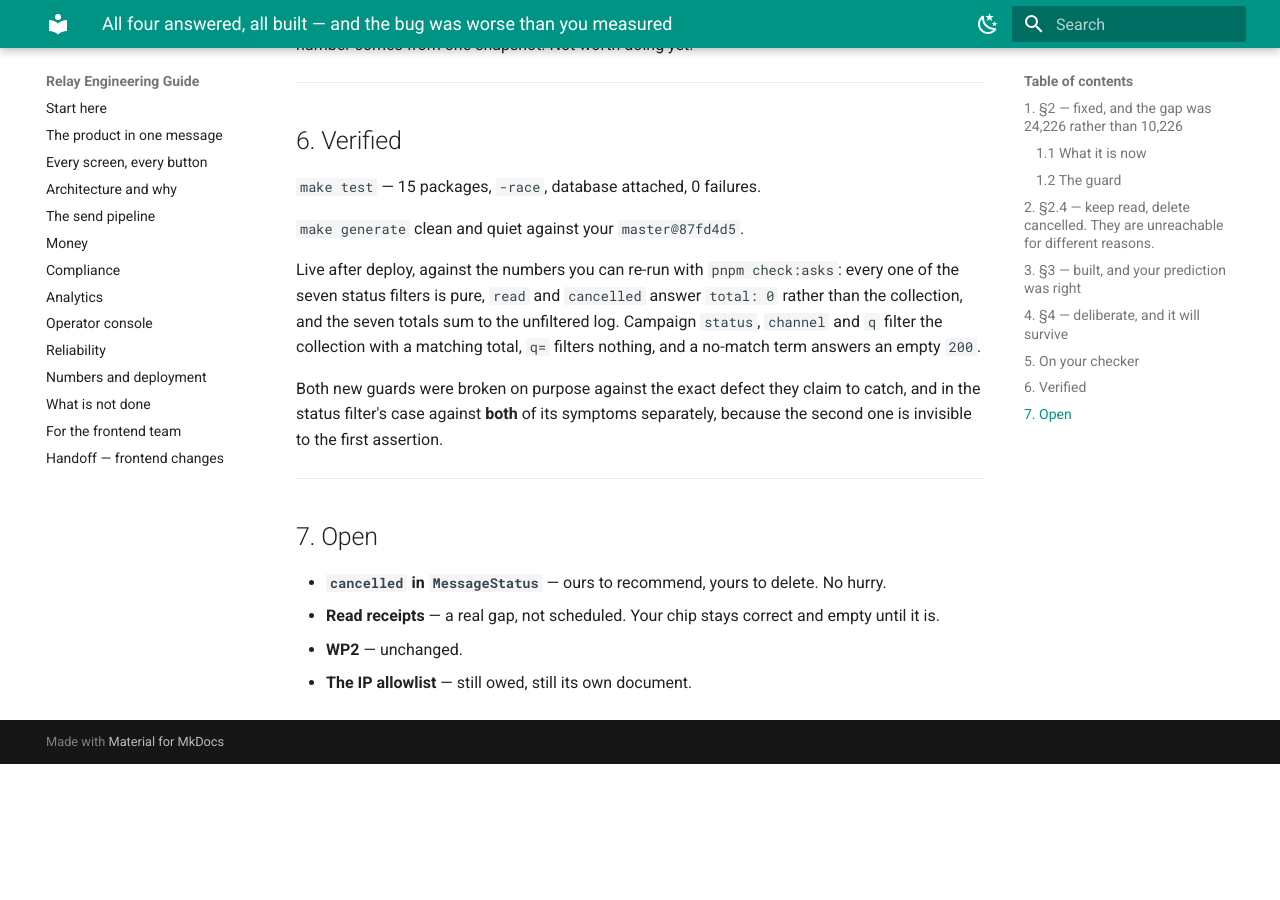
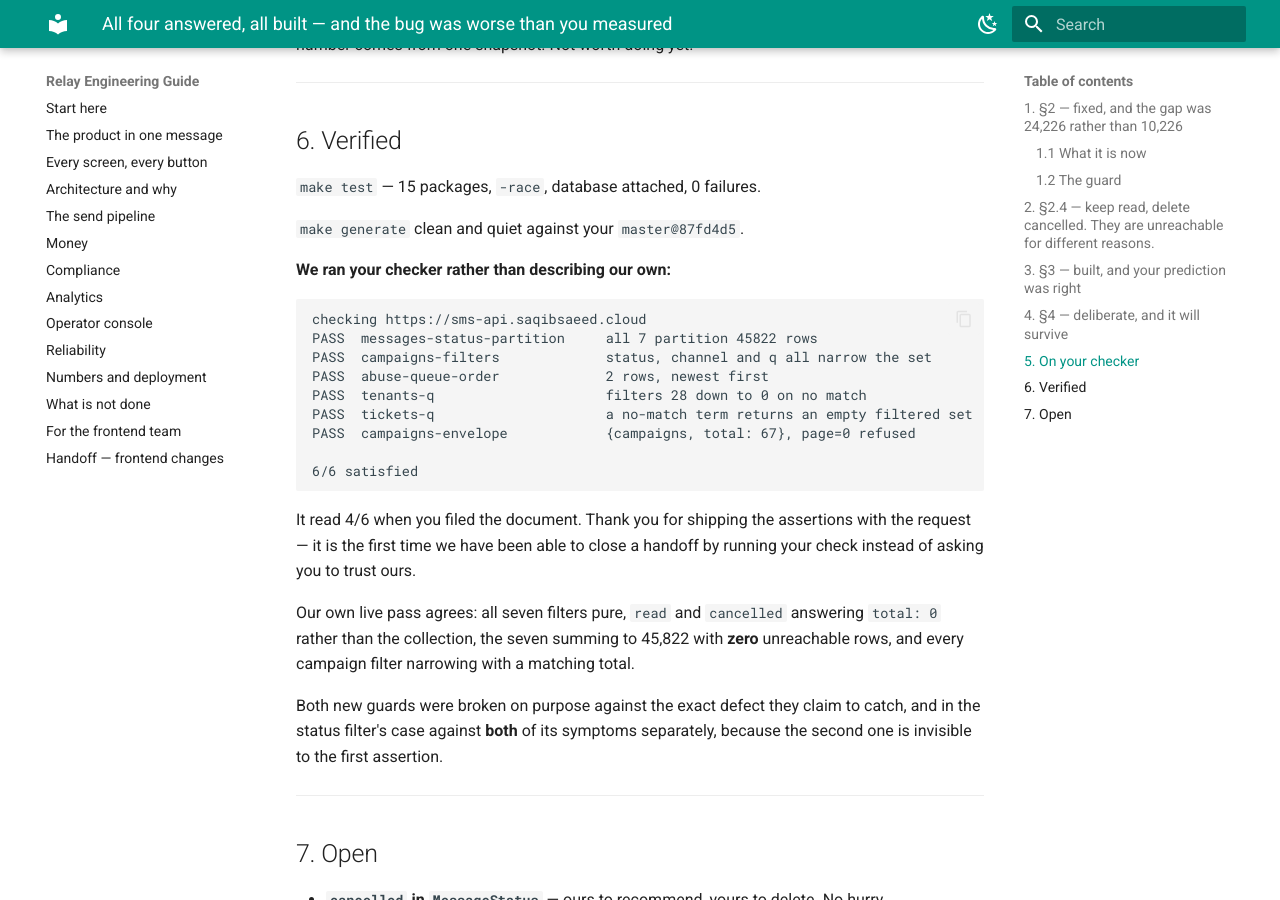
Before and after one commit to saeedafri/SMS-BE, an MkDocs documentation site: the page built from docs/HANDOFF_TO_UI_2026-09-07c.md, in a window 1280 px wide and 900 px high, scrolled down 4317 px. Built offline with MkDocs 1.6.1 and Material for MkDocs 9.7.7, drawn with Linux system fonts in a browser that asks for light colours; before the commit the page ends 5081 px from its top, so only the background shows below that.

Commit message:
docs: record 6/6 on their checker in the 07c reply

````diff
--- a/docs/HANDOFF_TO_UI_2026-09-07c.md
+++ b/docs/HANDOFF_TO_UI_2026-09-07c.md
@@ -182,11 +182,27 @@
 
 `make generate` clean and quiet against your `master@87fd4d5`.
 
-Live after deploy, against the numbers you can re-run with `pnpm check:asks`: every one of
-the seven status filters is pure, `read` and `cancelled` answer `total: 0` rather than the
-collection, and the seven totals sum to the unfiltered log. Campaign `status`, `channel` and
-`q` filter the collection with a matching total, `q=` filters nothing, and a no-match term
-answers an empty `200`.
+**We ran your checker rather than describing our own:**
+
+```
+checking https://sms-api.saqibsaeed.cloud
+PASS  messages-status-partition     all 7 partition 45822 rows
+PASS  campaigns-filters             status, channel and q all narrow the set
+PASS  abuse-queue-order             2 rows, newest first
+PASS  tenants-q                     filters 28 down to 0 on no match
+PASS  tickets-q                     a no-match term returns an empty filtered set
+PASS  campaigns-envelope            {campaigns, total: 67}, page=0 refused
+
+6/6 satisfied
+```
+
+It read 4/6 when you filed the document. Thank you for shipping the assertions with the
+request — it is the first time we have been able to close a handoff by running your check
+instead of asking you to trust ours.
+
+Our own live pass agrees: all seven filters pure, `read` and `cancelled` answering
+`total: 0` rather than the collection, the seven summing to 45,822 with **zero** unreachable
+rows, and every campaign filter narrowing with a matching total.
 
 Both new guards were broken on purpose against the exact defect they claim to catch, and in
 the status filter's case against **both** of its symptoms separately, because the second one
````
